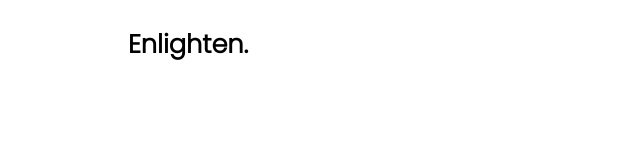
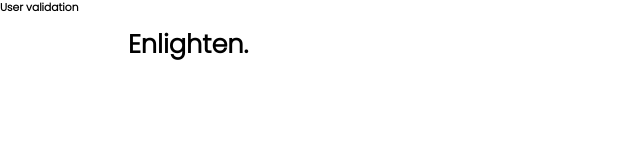
Before and after one commit to rhn-ryan/enlighten, a plain HTML site: page index.html in a window 1280 px wide. Shown: the full height of the page, 0-640 px from the left. Drawn offline with Linux system fonts and the light colour scheme.

Commit message:
updated index.html

```diff
--- a/index.html
+++ b/index.html
@@ -21,6 +21,7 @@
 
     <header>
         <h4>Enlighten.</h4>
+        <h6>User validation</h6>
     </header>
 
     <script src="app.js"></script>
```
